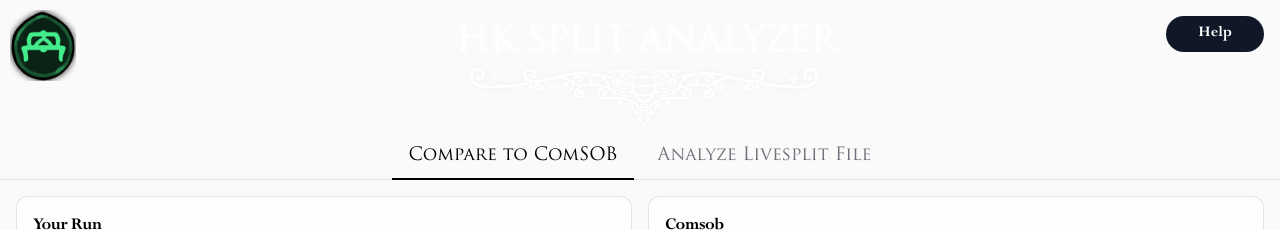
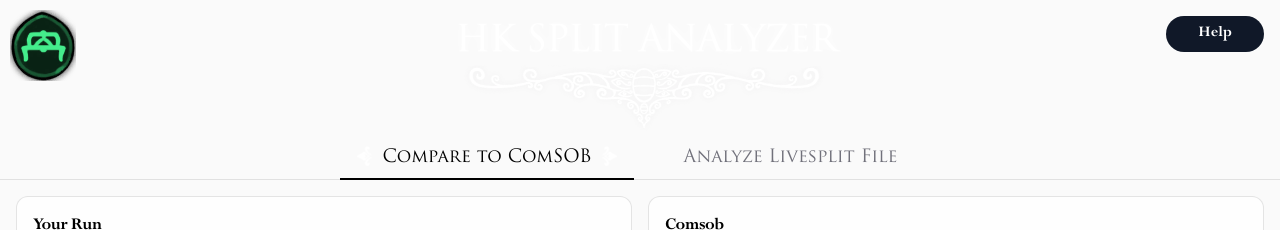
Before and after one commit to briank1727/hksplitanalyzer, a Next.js app: page / in a window 1280 px wide. Shown: the top 230 px of the page. Built offline with nearby package versions, Linux system fonts and the light colour scheme.

Commit message:
Added Tabs and Fleurs

```diff
--- a/app/page.tsx
+++ b/app/page.tsx
@@ -3,6 +3,7 @@
 import { useState } from "react";
 import Image from "next/image";
 import Button from "@/components/Button";
+import Tabs from "@/components/Tabs";
 import ComsobPage from "@/views/ComsobPage";
 import AnalyzeLSSPage from "@/views/AnalyzeLSSPage";
 import logo from "@/public/logo.png";
@@ -10,15 +11,13 @@
 
 type Tab = "compare" | "analyze";
 
+const TABS = [
+  { key: "compare", label: "Compare to ComSOB" },
+  { key: "analyze", label: "Analyze Livesplit File" },
+] as const;
+
 export default function Home() {
   const [tab, setTab] = useState<Tab>("compare");
-
-  const tabClass = (active: boolean) =>
-    `px-4 py-2 text-lg font-medium border-b-2 -mb-px transition-colors ${
-      active
-        ? "border-black text-black dark:border-zinc-50 dark:text-zinc-50"
-        : "border-transparent text-zinc-500 hover:text-black dark:text-zinc-400 dark:hover:text-zinc-50"
-    }`;
 
   return (
     <div className="flex flex-col flex-1 bg-zinc-50 font-sans dark:bg-transparent">
@@ -58,26 +57,12 @@
         </div>
       </header>
 
-      <div className="flex justify-center border-b border-black/10 dark:border-white/15 px-8">
-        <div className="flex gap-2">
-          <button
-            type="button"
-            className={tabClass(tab === "compare")}
-            onClick={() => setTab("compare")}
-            style={{ fontFamily: "var(--font-trajan)" }}
-          >
-            Compare to ComSOB
-          </button>
-          <button
-            type="button"
-            className={tabClass(tab === "analyze")}
-            onClick={() => setTab("analyze")}
-            style={{ fontFamily: "var(--font-trajan)" }}
-          >
-            Analyze Livesplit File
-          </button>
-        </div>
-      </div>
+      <Tabs
+        tabs={TABS}
+        active={tab}
+        onChange={setTab}
+        className="justify-center px-8"
+      />
 
       <main className="flex flex-col flex-1">
         <div
--- a/components/Button.tsx
+++ b/components/Button.tsx
@@ -1,5 +1,5 @@
 import { ButtonHTMLAttributes } from "react";
-import Image from "next/image";
+import Fleur from "@/components/Fleur";
 
 type Variant = "primary" | "secondary" | "success";
 type Size = "sm" | "md" | "lg";
@@ -28,10 +28,6 @@
   lg: "h-13 px-4 text-xl font-[family-name:var(--font-trajan)]",
 };
 
-// Like the in-game menu, the fleurs only appear beside the hovered/focused item.
-const FLEUR =
-  "shrink-0 opacity-0 transition-[opacity,translate] duration-200 ease-out group-hover:translate-x-0 group-hover:opacity-100 group-focus-visible:translate-x-0 group-focus-visible:opacity-100";
-
 const embellishmentSize: Record<Size, number> = {
   sm: 16,
   md: 20,
@@ -46,10 +42,7 @@
   children,
   ...props
 }: ButtonProps) {
-  const imgWidth = embellishmentSize[size];
-  // Keep the asset's 74x89 aspect ratio, and set the height inline so Tailwind's
-  // `img { height: auto }` can't make the rendered size differ from the props.
-  const imgHeight = Math.round((imgWidth * 89) / 74);
+  const fleurWidth = embellishmentSize[size];
 
   return (
     <button
@@ -57,25 +50,11 @@
       className={`group inline-flex items-center justify-center gap-2 rounded-full font-medium transition-[color,background-color,box-shadow] focus-visible:outline-none focus-visible:ring-2 focus-visible:ring-black/40 dark:focus-visible:ring-white/40 ${DISABLED} ${variantStyles[variant]} ${sizeStyles[size]} ${className}`}
       {...props}
     >
-      <Image
-        src="/button_embelishment.png"
-        alt=""
-        width={imgWidth}
-        height={imgHeight}
-        style={{ height: imgHeight }}
-        className={`${FLEUR} -translate-x-1`}
-      />
+      <Fleur width={fleurWidth} side="left" />
       <span className={size === "lg" ? "translate-y-0.5" : undefined}>
         {children}
       </span>
-      <Image
-        src="/button_embelishment.png"
-        alt=""
-        width={imgWidth}
-        height={imgHeight}
-        style={{ height: imgHeight }}
-        className={`${FLEUR} translate-x-1 scale-x-[-1]`}
-      />
+      <Fleur width={fleurWidth} side="right" />
     </button>
   );
 }
--- /dev/null
+++ b/components/Fleur.tsx
@@ -0,0 +1,35 @@
+import Image from "next/image";
+
+// Like the in-game menu, fleurs only appear beside the hovered/focused item
+// (the parent needs the `group` class), or stay visible when `active`.
+const BASE = "shrink-0 transition-[opacity,translate] duration-200 ease-out";
+const UNTIL_HOVER =
+  "opacity-0 group-hover:translate-x-0 group-hover:opacity-100 group-focus-visible:translate-x-0 group-focus-visible:opacity-100";
+
+export default function Fleur({
+  width,
+  side,
+  active = false,
+}: {
+  width: number;
+  side: "left" | "right";
+  active?: boolean;
+}) {
+  // Keep the asset's 74x89 aspect ratio, and set the height inline so Tailwind's
+  // `img { height: auto }` can't make the rendered size differ from the props.
+  const height = Math.round((width * 89) / 74);
+  const hidden = active
+    ? ""
+    : `${UNTIL_HOVER} ${side === "left" ? "-translate-x-1" : "translate-x-1"}`;
+
+  return (
+    <Image
+      src="/button_embelishment.png"
+      alt=""
+      width={width}
+      height={height}
+      style={{ height }}
+      className={`${BASE} ${hidden} ${side === "right" ? "scale-x-[-1]" : ""}`}
+    />
+  );
+}
--- /dev/null
+++ b/components/Tabs.tsx
@@ -0,0 +1,48 @@
+import type { ReactNode } from "react";
+import Fleur from "@/components/Fleur";
+
+export type TabItem<K extends string> = {
+  key: K;
+  label: ReactNode;
+};
+
+export default function Tabs<K extends string>({
+  tabs,
+  active,
+  onChange,
+  className = "",
+}: {
+  tabs: readonly TabItem<K>[];
+  active: K;
+  onChange: (key: K) => void;
+  className?: string;
+}) {
+  return (
+    <div
+      role="tablist"
+      className={`flex gap-2 border-b border-black/10 dark:border-white/15 ${className}`}
+    >
+      {tabs.map((tab) => {
+        const isActive = tab.key === active;
+        return (
+          <button
+            key={tab.key}
+            type="button"
+            role="tab"
+            aria-selected={isActive}
+            onClick={() => onChange(tab.key)}
+            className={`group inline-flex items-center gap-2 px-4 py-2 text-lg font-medium font-[family-name:var(--font-trajan)] border-b-2 -mb-px transition-colors ${
+              isActive
+                ? "border-black text-black dark:border-zinc-50 dark:text-zinc-50"
+                : "border-transparent text-zinc-500 hover:text-black dark:text-zinc-400 dark:hover:text-zinc-50"
+            }`}
+          >
+            <Fleur width={18} side="left" active={isActive} />
+            <span className="translate-y-0.5">{tab.label}</span>
+            <Fleur width={18} side="right" active={isActive} />
+          </button>
+        );
+      })}
+    </div>
+  );
+}
--- a/views/ComsobImporterView.tsx
+++ b/views/ComsobImporterView.tsx
@@ -4,12 +4,18 @@
 import Button from "@/components/Button";
 import Dialog from "@/components/Dialog";
 import SplitsTable from "@/components/SplitsTable";
+import Tabs from "@/components/Tabs";
 import { HKWebComsob, SilksongWebComsob, fetch_comsob_timeline, type WebComsobKind } from "@/lib/import_comsob";
 import { formatTsDisplay, tsAdd, TS_ZERO, type Timespan } from "@/lib/timespan";
 import { Timeline } from "@/lib/timeline";
 
 type HKWebKey = keyof typeof HKWebComsob;
 type SilksongWebKey = keyof typeof SilksongWebComsob;
+
+const GAME_TABS = [
+  { key: "hk", label: "Hollow Knight" },
+  { key: "silksong", label: "Silksong" },
+] as const;
 
 export default function ComsobImporterView({
   title,
@@ -24,13 +30,6 @@
   const [importError, setImportError] = useState<string | null>(null);
   const [dialogOpen, setDialogOpen] = useState<boolean>(false);
   const [dialogTab, setDialogTab] = useState<"hk" | "silksong">("hk");
-
-  const tabClass = (active: boolean) =>
-    `px-4 py-2 text-lg font-medium border-b-2 -mb-px transition-colors ${
-      active
-        ? "border-black text-black dark:border-zinc-50 dark:text-zinc-50"
-        : "border-transparent text-zinc-500 hover:text-black dark:text-zinc-400 dark:hover:text-zinc-50"
-    }`;
 
   const generatedStats = useMemo(() => {
     if (!generated) return null;
@@ -78,14 +77,12 @@
           onClose={() => setDialogOpen(false)}
           title="Select ComSOB"
         >
-          <div className="flex gap-2 border-b border-black/10 dark:border-white/15 mb-4">
-            <button type="button" className={tabClass(dialogTab === "hk")} onClick={() => setDialogTab("hk")} style={{ fontFamily: "var(--font-trajan)" }}>
-              Hollow Knight
-            </button>
-            <button type="button" className={tabClass(dialogTab === "silksong")} onClick={() => setDialogTab("silksong")} style={{ fontFamily: "var(--font-trajan)" }}>
-              Silksong
-            </button>
-          </div>
+          <Tabs
+            tabs={GAME_TABS}
+            active={dialogTab}
+            onChange={setDialogTab}
+            className="mb-4"
+          />
           <ul className="max-h-[70vh] space-y-2 overflow-y-auto">
             {dialogTab === "hk"
               ? (Object.keys(HKWebComsob) as HKWebKey[]).map((key) => (
```
